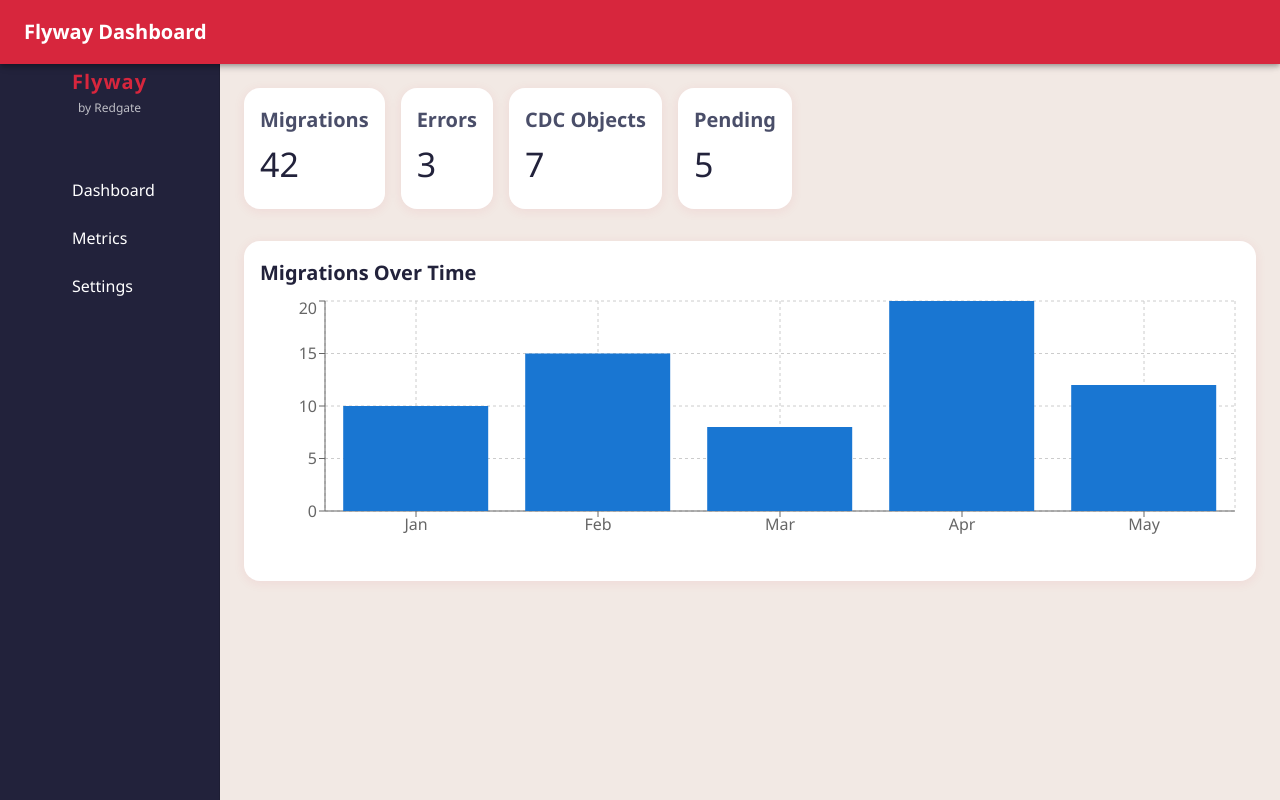
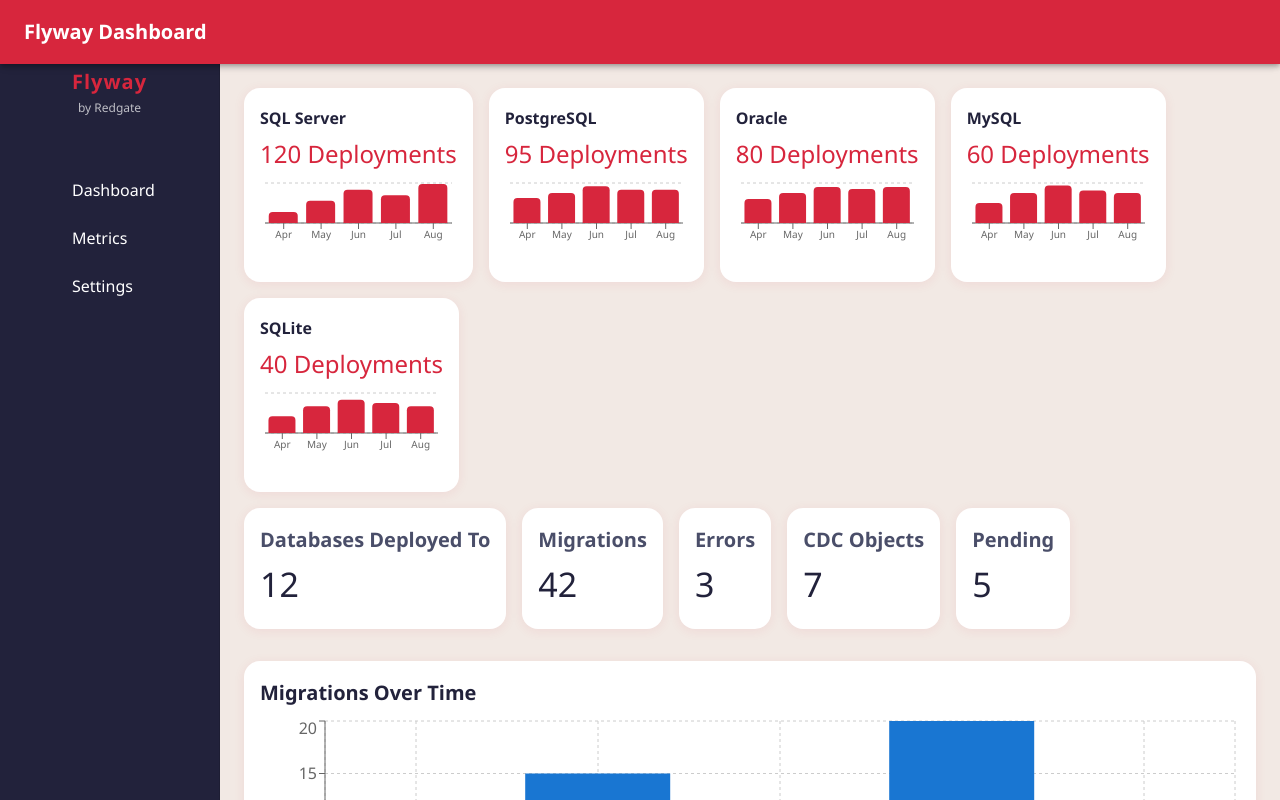
Before and after one commit to AndrewGuard/FlywayDashboard, a React (Create React App) app: page / in a window 1280 px wide. Shown: the top 800 px of the page. Built offline with nearby package versions, Linux system fonts and the light colour scheme; some icons are missing.

Commit message:
show top DB platforms widgets as well

```diff
--- a/src/App.js
+++ b/src/App.js
@@ -1,7 +1,13 @@
+
+import Box from '@mui/material/Box';
+import CssBaseline from '@mui/material/CssBaseline';
+import AppBar from '@mui/material/AppBar';
+import Toolbar from '@mui/material/Toolbar';
+import Typography from '@mui/material/Typography';
 import Sidebar from './Sidebar';
 import MetricsCards from './MetricsCards';
 import MetricsChart from './MetricsChart';
-import { Box, CssBaseline, Toolbar, AppBar, Typography, Container } from '@mui/material';
+import TopPlatformsWidgets from './TopPlatformsWidgets';
 
 function App() {
   return (
@@ -17,6 +23,7 @@
       <Sidebar />
       <Box component="main" sx={{ flexGrow: 1, p: 3 }}>
         <Toolbar />
+        <TopPlatformsWidgets />
         <MetricsCards />
         <Box sx={{ mt: 4 }}>
           <MetricsChart />
--- a/src/MetricsCards.js
+++ b/src/MetricsCards.js
@@ -2,6 +2,7 @@
 import { Card, CardContent, Typography, Grid } from '@mui/material';
 
 const metrics = [
+  { label: 'Databases Deployed To', value: 12 }, // Replace 12 with real count from Flyway schema histories
   { label: 'Migrations', value: 42 },
   { label: 'Errors', value: 3 },
   { label: 'CDC Objects', value: 7 },
--- /dev/null
+++ b/src/TopPlatformsWidgets.js
@@ -0,0 +1,46 @@
+import * as React from 'react';
+import { Card, CardContent, Typography, Grid, Box } from '@mui/material';
+import { BarChart, Bar, XAxis, YAxis, CartesianGrid, Tooltip, ResponsiveContainer } from 'recharts';
+
+// Sample data: Replace with real Flyway schema history data fetch
+const topPlatforms = [
+  { platform: 'SQL Server', deployments: 120, history: [10, 20, 30, 25, 35] },
+  { platform: 'PostgreSQL', deployments: 95, history: [15, 18, 22, 20, 20] },
+  { platform: 'Oracle', deployments: 80, history: [12, 15, 18, 17, 18] },
+  { platform: 'MySQL', deployments: 60, history: [8, 12, 15, 13, 12] },
+  { platform: 'SQLite', deployments: 40, history: [5, 8, 10, 9, 8] },
+];
+
+const months = ['Apr', 'May', 'Jun', 'Jul', 'Aug'];
+
+export default function TopPlatformsWidgets() {
+  return (
+    <Grid container spacing={2} sx={{ mb: 2 }}>
+      {topPlatforms.map((platform) => (
+        <Grid item xs={12} sm={6} md={2.4} key={platform.platform}>
+          <Card>
+            <CardContent>
+              <Typography variant="subtitle1" fontWeight={700} gutterBottom>
+                {platform.platform}
+              </Typography>
+              <Typography variant="h5" color="primary.main" gutterBottom>
+                {platform.deployments} Deployments
+              </Typography>
+              <Box sx={{ height: 80 }}>
+                <ResponsiveContainer width="100%" height="100%">
+                  <BarChart data={platform.history.map((v, i) => ({ month: months[i], deployments: v }))}>
+                    <CartesianGrid strokeDasharray="3 3" vertical={false} />
+                    <XAxis dataKey="month" fontSize={10} />
+                    <YAxis hide />
+                    <Tooltip />
+                    <Bar dataKey="deployments" fill="#d7263d" radius={[4, 4, 0, 0]} />
+                  </BarChart>
+                </ResponsiveContainer>
+              </Box>
+            </CardContent>
+          </Card>
+        </Grid>
+      ))}
+    </Grid>
+  );
+}
```
